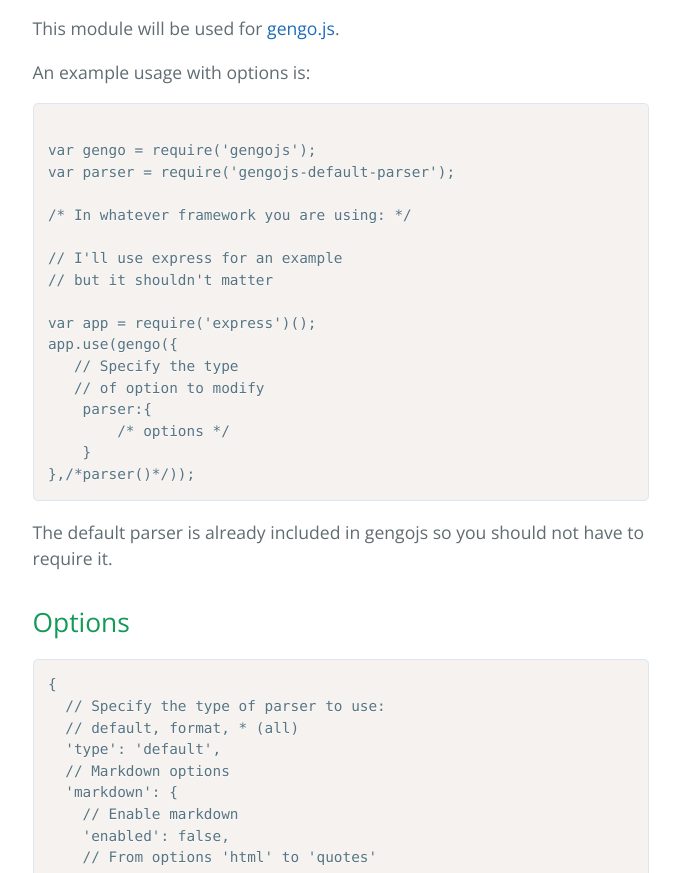
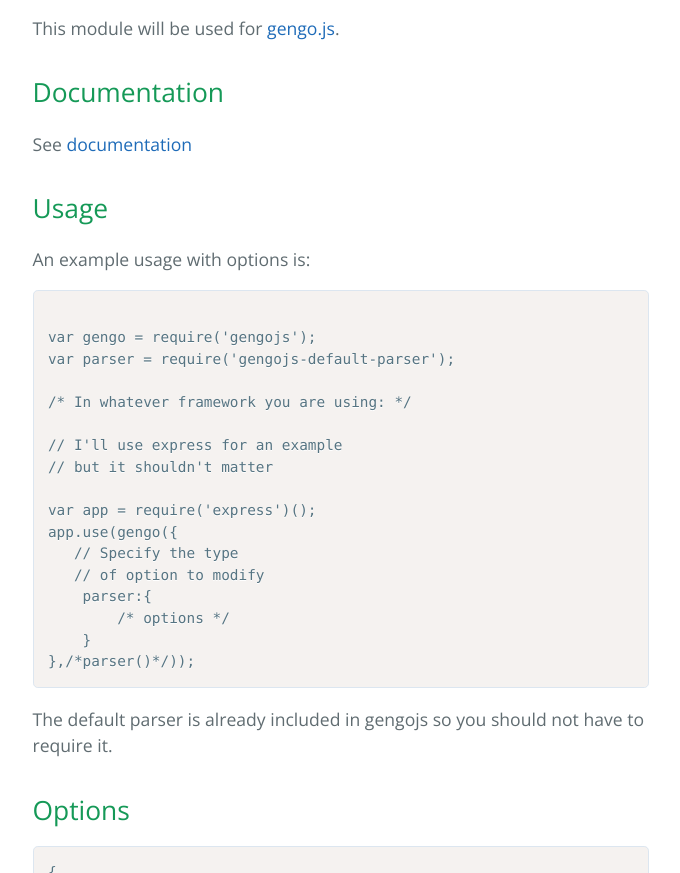
Before and after one commit to gengojs/gengojs-default-parser, a plain HTML site: page index.html in a window 1280 px wide. Shown: the part 838-1711 px from the top of the page, without its empty margins (407-1087 px from the left). Drawn offline with nearby package versions, Linux system fonts and the light colour scheme.

Commit message:
Update 2015-10-06T23:21:01.087Z

```diff
--- a/index.html
+++ b/index.html
@@ -35,6 +35,9 @@
 <p>The default parser plugin for gengo.js.</p>
 <p><a href="https://travis-ci.org/gengojs/plugin-parser"><img src="https://travis-ci.org/gengojs/plugin-parser.svg?branch=master" alt="Build Status"></a></p>
 <p>This module will be used for <a href="https://github.com/gengojs/gengojs">gengo.js</a>.</p>
+<h2>Documentation</h2>
+<p>See <a href="https://gengojs.github.io/plugin-parser">documentation</a></p>
+<h2>Usage</h2>
 <p>An example usage with options is:</p>
 <pre><code class="language-js">
 var gengo = require('gengojs');
```
